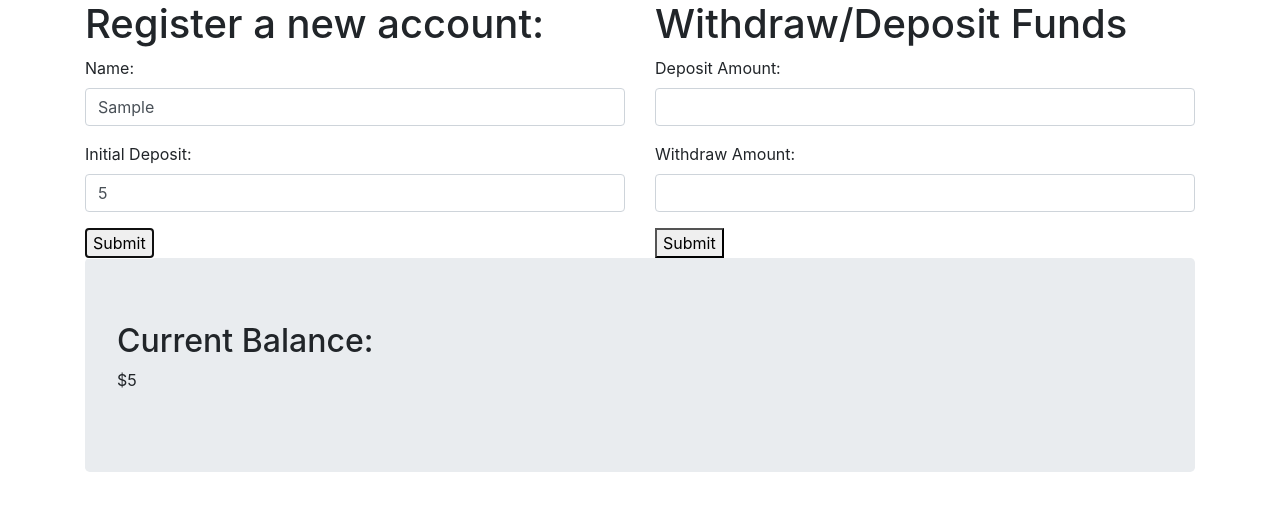
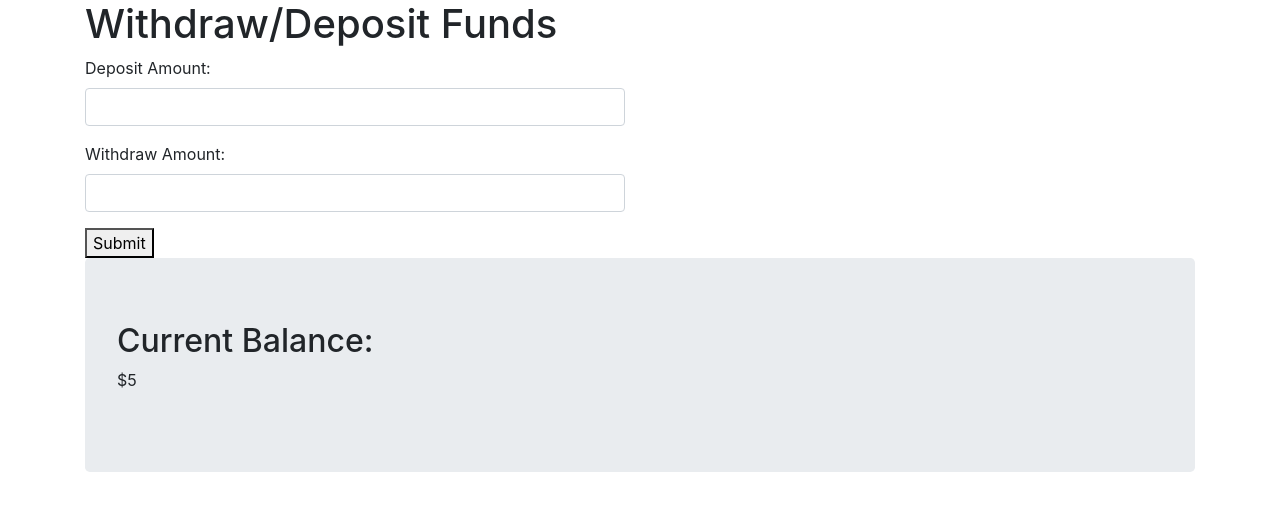
Before and after one commit to k3vnb/bankbalance, a plain HTML site: page index.html in a window 1280 px wide. Both pictures are taken after typing "Sample", "5" into the empty fields and a click on the button "Submit". Drawn offline with Linux system fonts and the light colour scheme.

Commit message:
add show/hide functions for different inputs

```diff
--- a/css/master.css
+++ b/css/master.css
@@ -1,3 +1,3 @@
-/*.display {
+.hideDeposit {
   display: none;
-}*/
+}
--- a/index.html
+++ b/index.html
@@ -11,7 +11,7 @@
   <body>
     <div class="container">
       <div class="row">
-        <div class="col-lg-6">
+        <div class="col-lg-6 hideSetUp">
           <h1>Register a new account:</h1>
           <form id="newAccount">
             <div class="form-group">
@@ -25,7 +25,7 @@
             <button type="submit" name="btn btn-secondary">Submit</button>
           </form>
         </div>
-        <div class="col-lg-6">
+        <div class="col-lg-6 hideDeposit">
           <h1>Withdraw/Deposit Funds</h1>
           <form id="depositForm">
             <div class="form-group">
--- a/js/scripts.js
+++ b/js/scripts.js
@@ -6,30 +6,26 @@ function AccountSetUp(name, deposit) {
   this.accountname = name;
   this.initDeposit = deposit;
   AccountSetUp = 0 + deposit;
-  // console.log(AccountSetUp);
-  // console.log(name);
-  // return AccountSetUp
 }
-AccountSetUp.prototype.accountBalance = function() {
-  return this.initDeposit - this.newWithdrawal;
-}
+// AccountSetUp.prototype.accountBalance = function() {
+//   this.initDeposit += this.newWithdrawal;
+//   console.log(this.initDeposit);
+// }
 
 function Account(addNewDeposit, addNewWithdrawal) {
     this.newDeposit = addNewDeposit;
     this.newWithdrawal = addNewWithdrawal;
     Account = AccountSetUp + addNewDeposit - addNewWithdrawal;
     console.log(AccountSetUp);
-    return Account
+    return Account;
 }
-
-// Account.prototype.balanceAccount = function() {
-//   return this.initDeposit + this.newDeposit - this.newWithdrawal;
-// }
 
 //front end logic
 $(document).ready(function(){
   $("#newAccount").submit(function(event){
     event.preventDefault();
+    $(".hideSetUp").hide();
+    $(".hideDeposit").show();
     var acctName = $(".initialName").val();
     var initialDeposit = parseInt($(".initialDeposit").val());
     var account = new AccountSetUp(acctName, initialDeposit);
@@ -43,13 +39,4 @@ $(document).ready(function(){
       // alert(account.balanceAccount());
     });//deposit function
   })//newAcc function
-
-  // $("#depositForm").submit(function(event){
-  //   event.preventDefault();
-  //   var addNewDeposit = parseInt($(".newDeposit").val());
-  //   var addNewWithdrawal = parseInt($(".newWithdrawal").val());
-  //   var newAccount = new Account(addNewDeposit, addNewWithdrawal);
-  //   $(".displayBalance").text("$" + AccountSetUp);
-  //   alert(account.balanceAccount());
-  // });//deposit function
 });//end doc rdy
```
